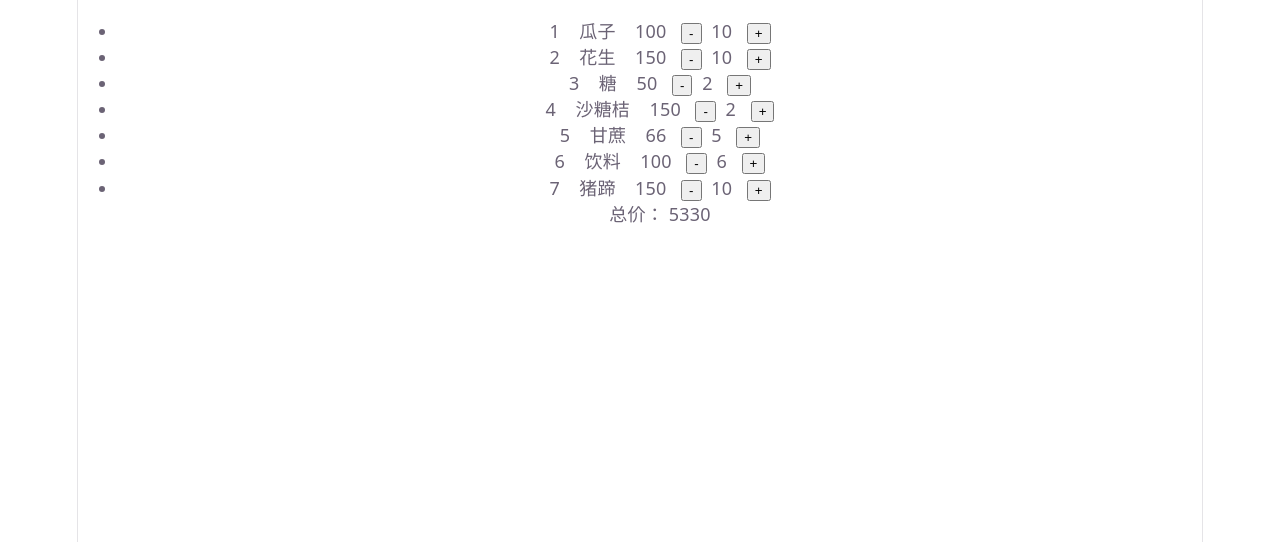
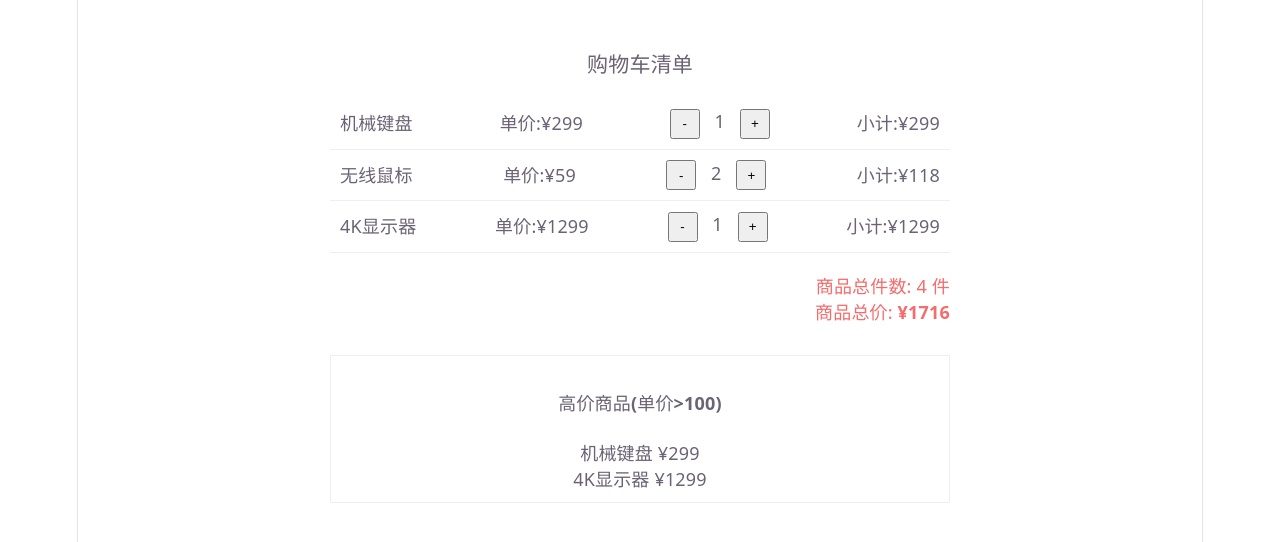
Before and after one commit to bowen12341234-byte/jy6-peibowen, a Vue app: page / in a window 1280 px wide. Shown: the top 542 px of the page. Built offline with nearby package versions, Linux system fonts and the light colour scheme.

Commit message:
更新Demo17

```diff
--- a/src/App.vue
+++ b/src/App.vue
@@ -17,8 +17,9 @@ import Demo13 from './components/Demo13.vue'
 import Demo14 from './components/Demo14.vue'
 import Demo15 from './components/Demo15.vue'
 import Demo16 from './components/Demo16.vue'
+import Demo17 from './components/Demo17.vue'
 </script>
 
 <template>
-  <Demo14/>
+  <Demo17/>
 </template>
--- a/src/components/Demo14.vue
+++ b/src/components/Demo14.vue
@@ -53,6 +53,18 @@ import { computed,reactive,ref } from 'vue'
       }
 
      )
+     //总件
+     const totalcount = computed(
+      ()=>{
+         let count = 0;
+         goods.forEach(
+            item=>{
+           count += item.num
+         })
+         return count
+      }
+
+     )
 
      //500
      const newGoods = computed(
--- /dev/null
+++ b/src/components/Demo17.vue
@@ -0,0 +1,76 @@
+<template>
+  <div class="cart-box">
+    <h3>购物车清单</h3>
+    <div v-for="item in cart" :key="item.id" class="cart-item">
+      <span class="name">{{ item.name }}</span>
+      <span class="price">单价:¥{{ item.price }}</span>
+      <div class="num-box">
+        <button @click="changeNum(item,-1)">-</button>
+        <span>{{ item.num }}</span>
+        <button @click="changeNum(item,1)">+</button>
+      </div>
+      <span class="subtotal">小计:¥{{ item.price * item.num }}</span>
+    </div>
+
+    <div class="total-box">
+      <p>商品总件数: {{ totalCount }} 件</p>
+      <p>商品总价: <strong>¥{{ totalPrice }}</strong></p>
+    </div>
+
+    <div class="expensive-area">
+      <h4>高价商品(单价>100)</h4>
+      <div v-for="item in expensiveGoods" :key="item.id">
+        {{ item.name }} ¥{{item.price}}
+      </div>
+    </div>
+  </div>
+</template>
+
+<script setup>
+import { reactive, computed } from 'vue';
+const cart = reactive([
+  { id: 1, name: "机械键盘", price: 299, num: 1 },
+  { id: 2, name: "无线鼠标", price: 59, num: 2 },
+  { id: 3, name: "4K显示器", price: 1299, num: 1 }
+]);
+
+// 修改数量，限制不能小于0
+const changeNum = (item, step) => {
+  item.num += step
+  if(item.num < 0){
+    item.num = 0
+  }
+}
+
+// 计算总价
+const totalPrice = computed(() => {
+  let sum = 0;
+  cart.forEach(item => {
+    sum += item.price * item.num;
+  });
+  return sum;
+})
+
+// 计算总件数
+const totalCount = computed(()=>{
+  let count = 0
+  cart.forEach(item=>{
+    count += item.num
+  })
+  return count
+})
+
+// 过滤高价商品
+const expensiveGoods = computed(()=>{
+  return cart.filter(item=> item.price > 100)
+})
+</script>
+
+<style scoped>
+.cart-box { width: 620px; margin: 20px auto; padding:10px; }
+.cart-item { display: flex; align-items: center; justify-content: space-between; padding: 10px; border-bottom: 1px solid #eee; }
+.num-box button { width: 30px; height: 30px; cursor: pointer; }
+.num-box span { display: inline-block; width: 40px; text-align: center; }
+.total-box { margin-top: 20px; text-align: right; font-size: 18px; color: #f56c6c; }
+.expensive-area { margin-top:30px;border:1px solid #eee;padding:10px; }
+</style>
```
